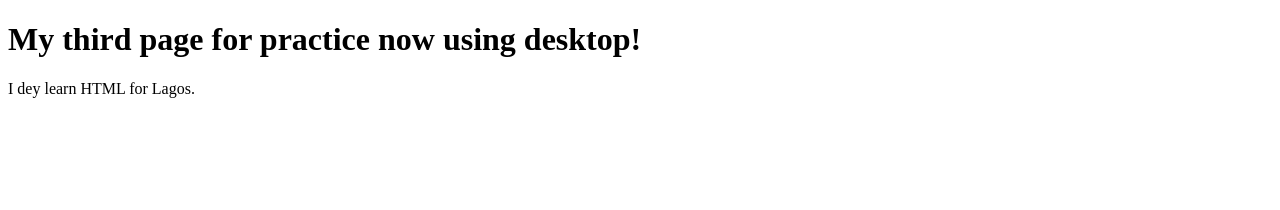
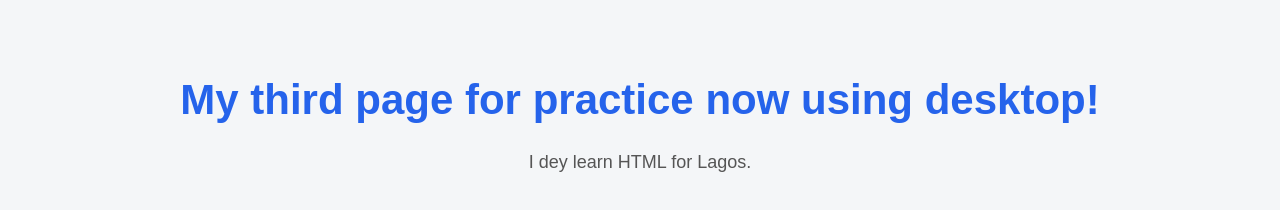
Before and after one commit to linkin2luv-coder/my-third-site, a plain HTML site: page index.html in a window 1280 px wide. Drawn offline with Linux system fonts and the light colour scheme.

Commit message:
Update index.html

```diff
--- a/index.html
+++ b/index.html
@@ -2,6 +2,32 @@
 <html>
 <head>
   <title>My Third page now using desktop</title>
+  <style>
+  body {
+    font-family: Arial, sans-serif;
+    background: #f4f6f8;
+    color: #111;
+    text-align: center;
+    padding: 40px;
+  }
+  h1 {
+    color: #2563eb;
+    font-size: 42px;
+  }
+  p {
+    font-size: 18px;
+    color: #555;
+  }
+  button {
+    background: #2563eb;
+    color: white;
+    border: none;
+    padding: 12px 24px;
+    font-size: 16px;
+    border-radius: 8px;
+    cursor: pointer;
+  }
+</style>
 </head>
 <body>
   <h1>My third page for practice now using desktop!</h1>
```
